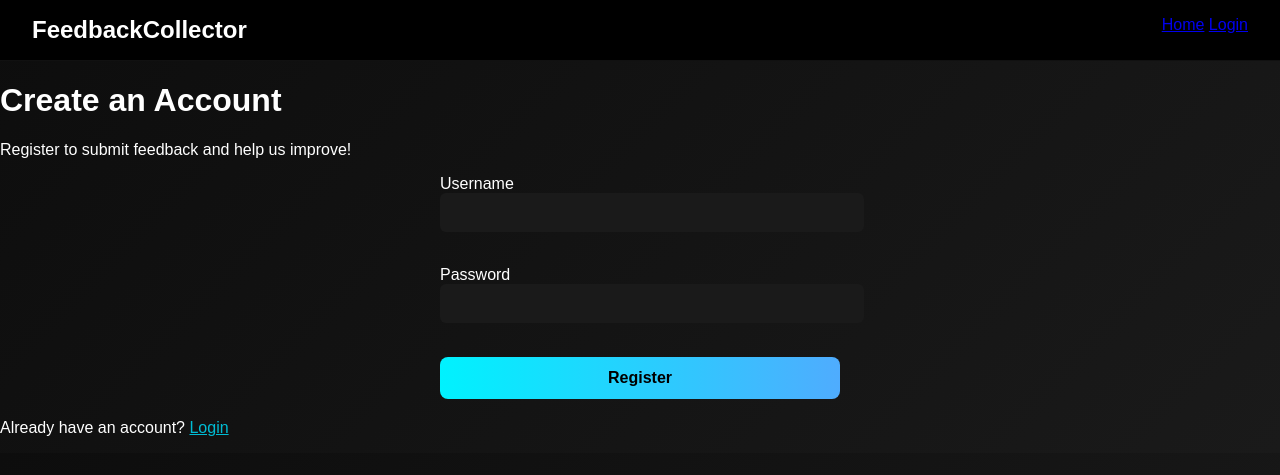
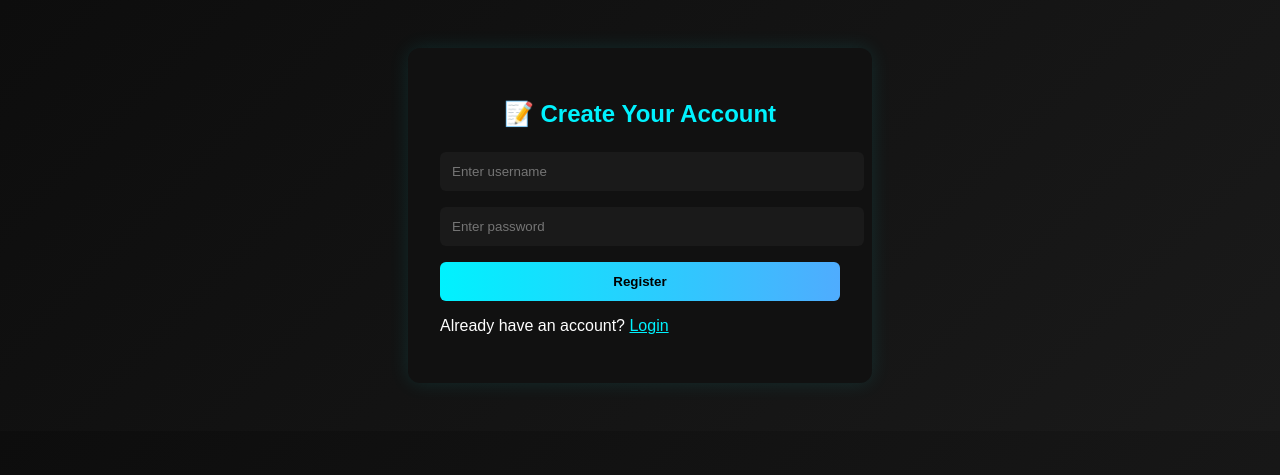
Before and after one commit to buildwithjanhavi/Website-Feedback-Collector-with-Admin-Dashboard, a Flask app: page /register in a window 1280 px wide. Shown: the top 475 px of the page. Run offline with Flask 2, Linux system fonts and the light colour scheme.

Commit message:
Update register.html

```diff
--- a/templates/register.html
+++ b/templates/register.html
@@ -1,51 +1,32 @@
 <!DOCTYPE html>
 <html lang="en">
 <head>
-    <meta charset="UTF-8">
-    <title>Register | Website Feedback Collector</title>
+  <meta charset="UTF-8" />
+  <title>Register | Feedback Collector</title>
+  <meta name="viewport" content="width=device-width, initial-scale=1.0"/>
   <link rel="stylesheet" href="{{ url_for('static', filename='style.css') }}">
-    <link href="https://fonts.googleapis.com/css2?family=Outfit:wght@400;600;700&display=swap" rel="stylesheet">
 </head>
 <body>
-    <div class="container">
-        <div class="navbar">
-            <div class="logo">Feedback<span>Collector</span></div>
-            <div class="nav-links">
-                <a href="{{ url_for('index') }}">Home</a>
-                <a href="{{ url_for('login') }}">Login</a>
-            </div>
-        </div>
-
-        <div class="hero-section">
-            <div class="hero-content">
-                <h1>Create an Account</h1>
-                <p>Register to submit feedback and help us improve!</p>
+  <div class="form-container">
+    <form method="POST" action="{{ url_for('register') }}">
+      <h2>📝 Create Your Account</h2>
 
       {% with messages = get_flashed_messages() %}
         {% if messages %}
-                    <ul>
+          <div class="flash">
             {% for message in messages %}
-                        <li style="color: #00bcd4;">{{ message }}</li>
+              {{ message }}
             {% endfor %}
-                    </ul>
+          </div>
         {% endif %}
       {% endwith %}
 
-                <form action="{{ url_for('register') }}" method="POST" style="max-width: 400px; margin: auto; text-align: left;">
-                    <label for="username">Username</label><br>
-                    <input type="text" name="username" required><br><br>
-
-                    <label for="password">Password</label><br>
-                    <input type="password" name="password" required><br><br>
-
-                    <button class="btn btn-primary" type="submit">Register</button>
+      <input type="text" name="username" placeholder="Enter username" required minlength="3" maxlength="20">
+      <input type="password" name="password" placeholder="Enter password" required minlength="4" maxlength="20">
+      <input type="submit" value="Register">
     </form>
 
-                <p style="margin-top: 20px;">Already have an account?
-                    <a href="{{ url_for('login') }}" style="color: #00bcd4;">Login</a>
-                </p>
-            </div>
-        </div>
+    <p class="center-text">Already have an account? <a href="{{ url_for('login') }}" style="color: #00f2fe;">Login</a></p>
   </div>
 </body>
 </html>
```
Lines whose indentation alone changed are shown as unchanged.
